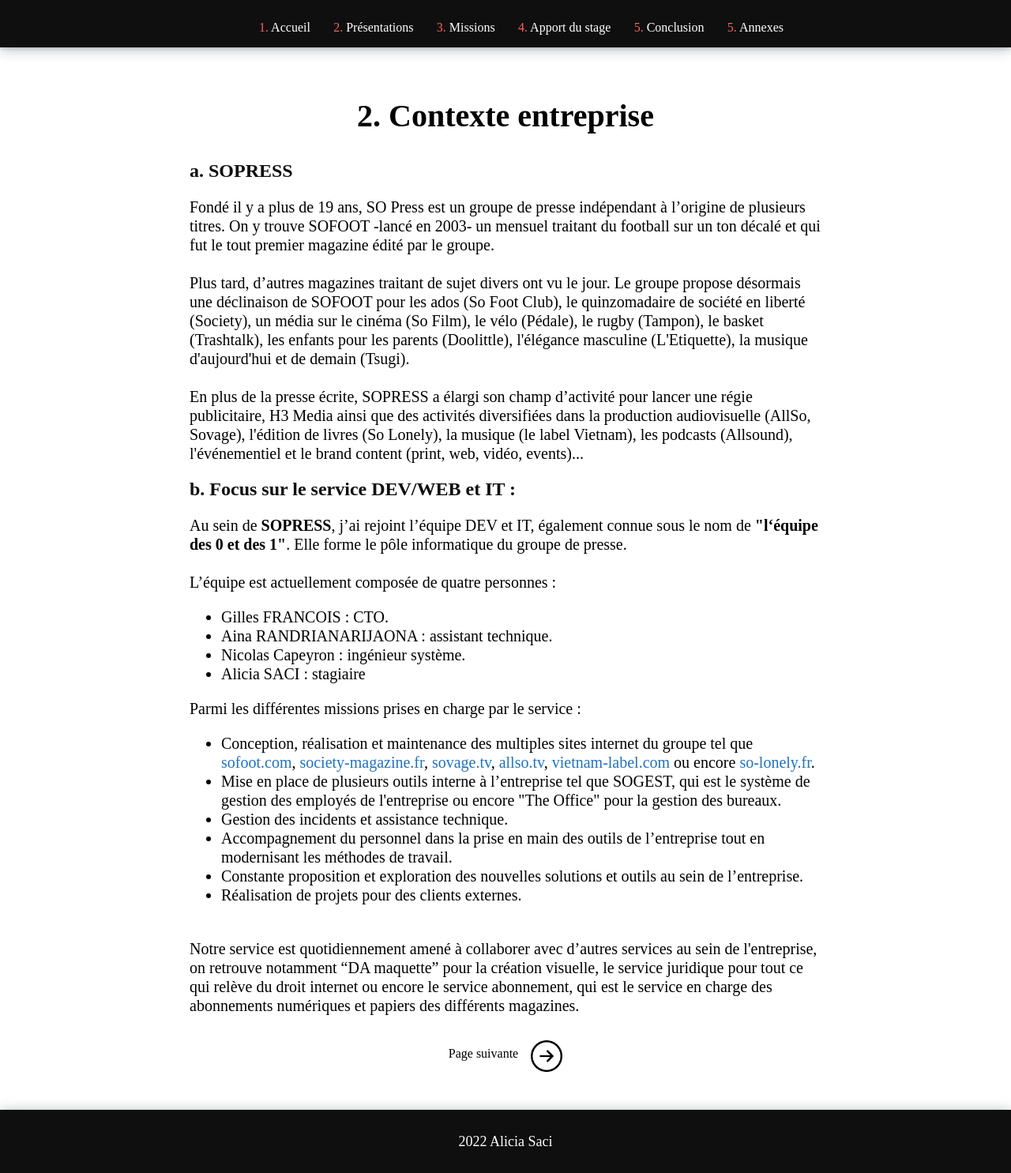
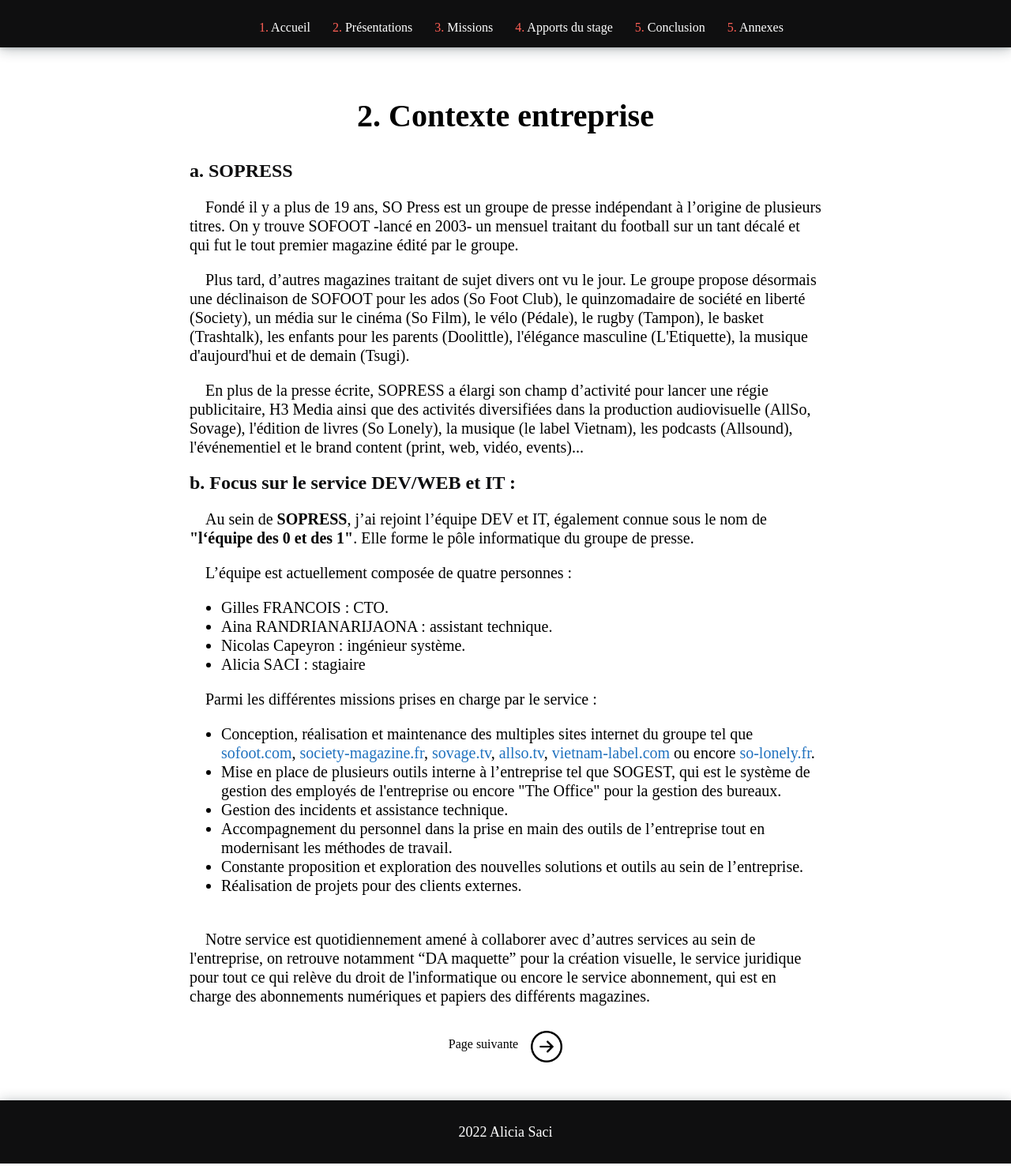
Before and after one commit to Aliciasaci/Rapport_stage, a PHP site: page /entreprise.php in a window 1280 px wide. Shown: the whole page at 79% size. Run offline with PHP 8.4, Linux system fonts and the light colour scheme.

Commit message:
mise à jour

```diff
--- a/entreprise.php
+++ b/entreprise.php
@@ -17,25 +17,29 @@
             <section>
                 <h1 class="big-title">2. Contexte entreprise</h1>
                 <h2>a. SOPRESS</h2>
-                <p>
-                    Fondé il y a plus de 19 ans, SO Press est un groupe de presse indépendant à l’origine de plusieurs titres. On y trouve SOFOOT -lancé en 2003- un mensuel traitant du football sur un ton décalé et qui fut le tout premier magazine édité par le
-                    groupe.
-                    <br /><br /> Plus tard, d’autres magazines traitant de sujet divers ont vu le jour. Le groupe propose désormais une déclinaison de SOFOOT pour les ados (So Foot Club), le quinzomadaire de société en liberté (Society), un média sur
-                    le cinéma (So Film), le vélo (Pédale), le rugby (Tampon), le basket (Trashtalk), les enfants pour les parents (Doolittle), l'élégance masculine (L'Etiquette), la musique d'aujourd'hui et de demain (Tsugi).
-                    <br /><br /> En plus de la presse écrite, SOPRESS a élargi son champ d’activité pour lancer une régie publicitaire, H3 Media ainsi que des activités diversifiées dans la production audiovisuelle (AllSo, Sovage), l'édition de
+                <p class="alinea">
+                    Fondé il y a plus de 19 ans, SO Press est un groupe de presse indépendant à l’origine de plusieurs titres. On y trouve SOFOOT -lancé en 2003- un mensuel traitant du football sur un tant décalé et qui fut le tout premier magazine édité par le
+                    groupe.</p>
+                <p class="alinea">Plus tard, d’autres magazines traitant de sujet divers ont vu le jour. Le groupe propose désormais une déclinaison de SOFOOT pour les ados (So Foot Club), le quinzomadaire de société en liberté (Society), un média sur
+                    le cinéma (So Film), le vélo (Pédale), le rugby (Tampon), le basket (Trashtalk), les enfants pour les parents (Doolittle), l'élégance masculine (L'Etiquette), la musique d'aujourd'hui et de demain (Tsugi).</p>
+                <p class="alinea">En plus de la presse écrite, SOPRESS a élargi son champ d’activité pour lancer une régie publicitaire, H3 Media ainsi que des activités diversifiées dans la production audiovisuelle (AllSo, Sovage), l'édition de
                     livres (So Lonely), la musique (le label Vietnam), les podcasts (Allsound), l'événementiel et le brand content (print, web, vidéo, events)...
                 </p>
                 <h2>b. Focus sur le service DEV/WEB et IT :</h2>
-                <p>
+                <p class="alinea">
                     Au sein de <b>SOPRESS</b>, j’ai rejoint l’équipe DEV et IT, également connue sous le nom de
-                    <b>"l‘équipe des 0 et des 1"</b>. Elle forme le pôle informatique du groupe de presse.<br /><br /> L’équipe est actuellement composée de quatre personnes :
+
+                    <b>"l‘équipe des 0 et des 1"</b>. Elle forme le pôle informatique du groupe de presse.<br />
+                </p>
+                <p class="alinea">L’équipe est actuellement composée de quatre personnes :
                 <ul>
                     <li>Gilles FRANCOIS : CTO.</li>
                     <li>Aina RANDRIANARIJAONA : assistant technique.</li>
                     <li>Nicolas Capeyron : ingénieur système.</li>
                     <li>Alicia SACI : stagiaire</li>
                 </ul>
-                <p>Parmi les différentes missions prises en charge par le service :
+                </p>
+                <p class="alinea">Parmi les différentes missions prises en charge par le service :
                 <ul>
                     <li>
                         Conception, réalisation et maintenance des multiples sites internet du groupe tel que <a href="https://www.sofoot.com">sofoot.com</a>, <a href="https://www.society-magazine.fr">society-magazine.fr</a>, <a href="https://www.sovage.tv">sovage.tv</a>, <a href="allso.tv">allso.tv</a href="https://www.vietnam-label.com">, <a>vietnam-label.com</a> ou encore <a href="https://www.so-lonely.fr">so-lonely.fr</a>.</li>
@@ -49,9 +53,8 @@
                     <li>Réalisation de projets pour des clients externes.</li><br />
                 </ul>
                 </p>
-                <p>Notre service est quotidiennement amené à collaborer avec d’autres services au sein de l'entreprise, on retrouve notamment “DA maquette” pour la création visuelle, le service juridique pour
-                    tout ce qui relève du droit internet ou encore le service abonnement, qui est le service en charge des abonnements numériques et papiers des différents magazines.
-                </p>
+                <p class="alinea">Notre service est quotidiennement amené à collaborer avec d’autres services au sein de l'entreprise, on retrouve notamment “DA maquette” pour la création visuelle, le service juridique pour
+                    tout ce qui relève du droit de l'informatique ou encore le service abonnement, qui est en charge des abonnements numériques et papiers des différents magazines.
                 </p>
             </section>
             <div>
--- a/header.php
+++ b/header.php
@@ -23,7 +23,7 @@
           <il><span>3.</span> Missions</il>
         </a>
         <a href="apport_stage.php">
-          <il><span>4.</span> Apport du stage</il>
+          <il><span>4.</span> Apports du stage</il>
         </a>
         <a href="conclusion.php">
           <il><span>5.</span> Conclusion</il>
--- a/style/style.css
+++ b/style/style.css
@@ -217,4 +217,8 @@ a {
   color: #ec6f21;
   font-size: 1.2em;
   text-decoration: underline;
+}
+
+.alinea {
+  text-indent: 20px;
 }/*# sourceMappingURL=style.css.map */
--- a/style/style.scss
+++ b/style/style.scss
@@ -232,6 +232,10 @@ a {
     text-decoration: underline;
 }
 
+.alinea {
+    text-indent: 20px;
+}
+
 @import url("https://fonts.googleapis.com/css2?family=Open+Sans:wght@330&family=Roboto:wght@100&display=swap");
 @import url("https://fonts.googleapis.com/css2?family=Alegreya+Sans:wght@300&family=Cormorant+Garamond:wght@600;700&family=Lora:wght@500&family=Old+Standard+TT&family=Poppins&family=Roboto:wght@300;400&display=swap");
 @import url("https://fonts.googleapis.com/css2?family=Abril+Fatface&family=Alegreya+Sans:wght@300&family=Cormorant+Garamond:wght@300;600&family=Lora:wght@500&family=Old+Standard+TT&family=Pacifico&family=Poppins&family=Roboto+Mono:wght@500&family=Roboto:wght@300;400&family=Space+Mono&display=swap");
```
Also changed, not shown: index.php (+5 -5 lines), missions.php (+7 -7 lines), 1 other file.
